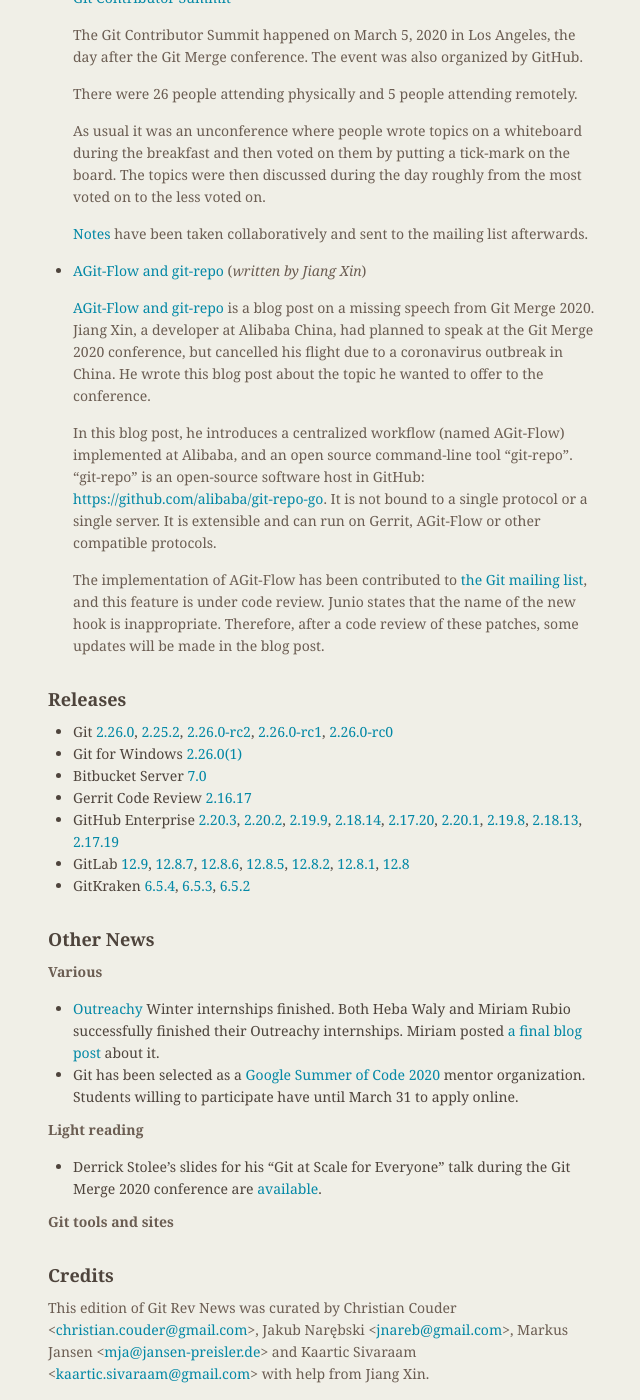
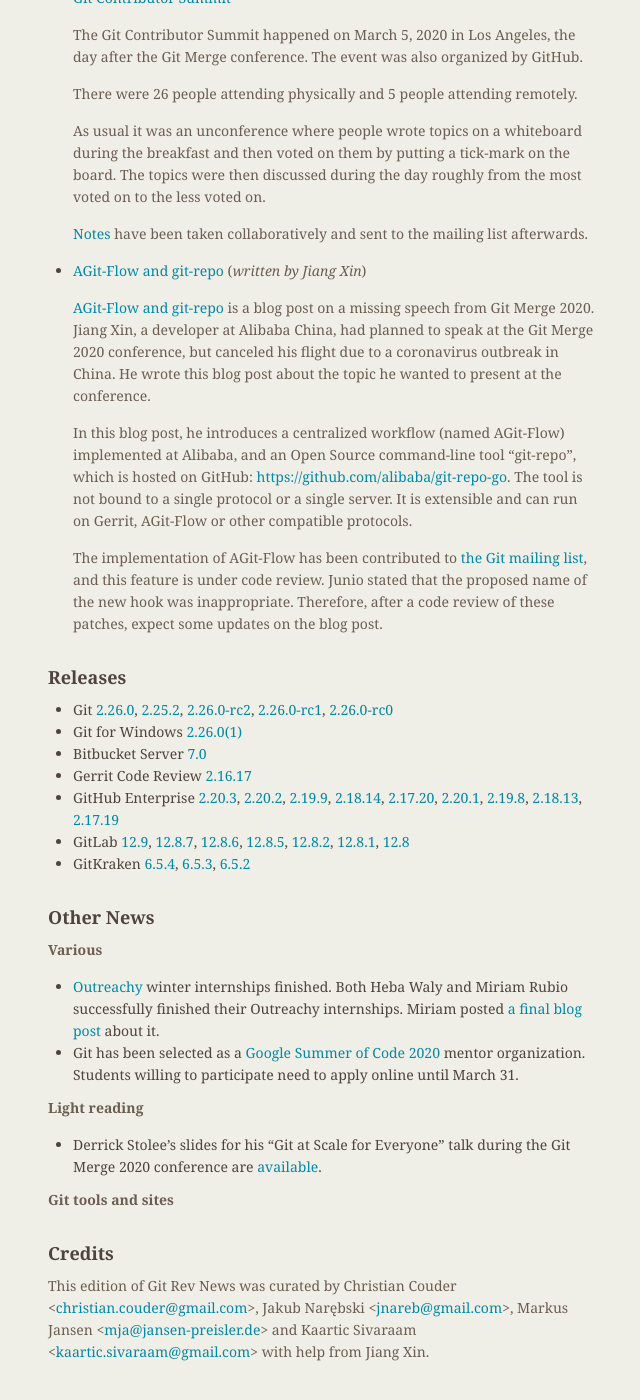
Before and after one commit to git/git.github.io, a Jekyll site: the page built from rev_news/drafts/edition-61.md, in a window 1280 px wide and 1400 px high, scrolled down 578 px. Shown: the whole window, without its empty margins (486-1126 px from the left). Built offline with Jekyll 4.4.1, drawn with Linux system fonts in a browser that asks for light colours; after the commit the page ends 1956 px from its top, so only the background shows below that; some of the changed text lies outside the part shown.

Commit message:
Applied some tiny typo fixes, and simplified some sentences.

```diff
--- a/rev_news/drafts/edition-61.md
+++ b/rev_news/drafts/edition-61.md
@@ -26,7 +26,7 @@
   Angeles. It was organized by GitHub and sponsored by GitHub, GitLab
   and the [Software Freedom Conservancy](https://sfconservancy.org/).
 
-  Over 300 people attended. Some people didn't attend and some talks
+  Over 300 people attended. Some people didn't attend, and some talks
   had to be changed at the last minute due to coronavirus related
   reasons.
 
@@ -59,22 +59,22 @@
   [AGit-Flow and git-repo](https://git-repo.info/en/2020/03/agit-flow-and-git-repo/)
   is a blog post on a missing speech from Git
   Merge 2020. Jiang Xin, a developer at Alibaba China, had planned to
-  speak at the Git Merge 2020 conference, but cancelled his flight due
+  speak at the Git Merge 2020 conference, but canceled his flight due
   to a coronavirus outbreak in China. He wrote this blog post about the
-  topic he wanted to offer to the conference.
+  topic he wanted to present at the conference.
 
   In this blog post, he introduces a centralized workflow (named AGit-Flow)
-  implemented at Alibaba, and an open source command-line tool "git-repo".
-  "git-repo" is an open-source software host in GitHub:
+  implemented at Alibaba, and an Open Source command-line tool "git-repo",
+  which is hosted on GitHub:
   [https://github.com/alibaba/git-repo-go](https://github.com/alibaba/git-repo-go).
-  It is not bound to a single protocol or a single server. It is
+  The tool is not bound to a single protocol or a single server. It is
   extensible and can run on Gerrit, AGit-Flow or other compatible protocols.
 
   The implementation of AGit-Flow has been contributed to
   [the Git mailing list](https://public-inbox.org/git/20200304113312.34229-1-zhiyou.jx@alibaba-inc.com/),
-  and this feature is under code review. Junio states that the name of
-  the new hook is inappropriate. Therefore, after a code review of these
-  patches, some updates will be made in the blog post.
+  and this feature is under code review. Junio stated that the proposed name of
+  the new hook was inappropriate. Therefore, after a code review of these
+  patches, expect some updates on the blog post.
 
 <!---
 ### Reviews
@@ -122,15 +122,15 @@
 
 __Various__
 
-* [Outreachy](https://www.outreachy.org/) Winter internships
+* [Outreachy](https://www.outreachy.org/) winter internships
   finished. Both Heba Waly and Miriam Rubio successfully finished
   their Outreachy internships. Miriam posted
   [a final blog post](https://mirucam.gitlab.io/outreachy_blog/post/week13/)
   about it.
 * Git has been selected as a
   [Google Summer of Code 2020](https://summerofcode.withgoogle.com/)
-  mentor organization. Students willing to participate have until
-  March 31 to apply online.
+  mentor organization. Students willing to participate need to apply
+  online until March 31.
 
 __Light reading__
 
```
